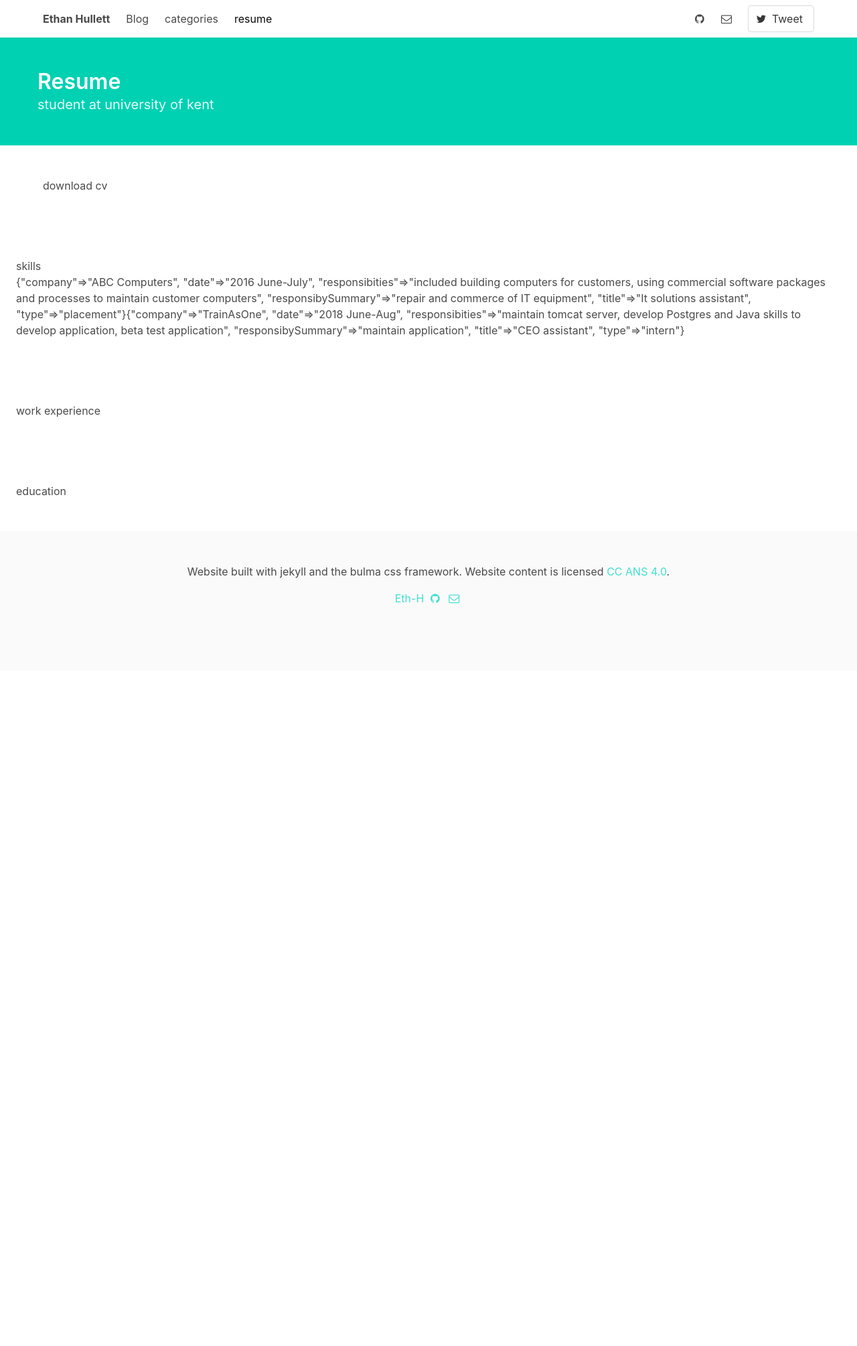
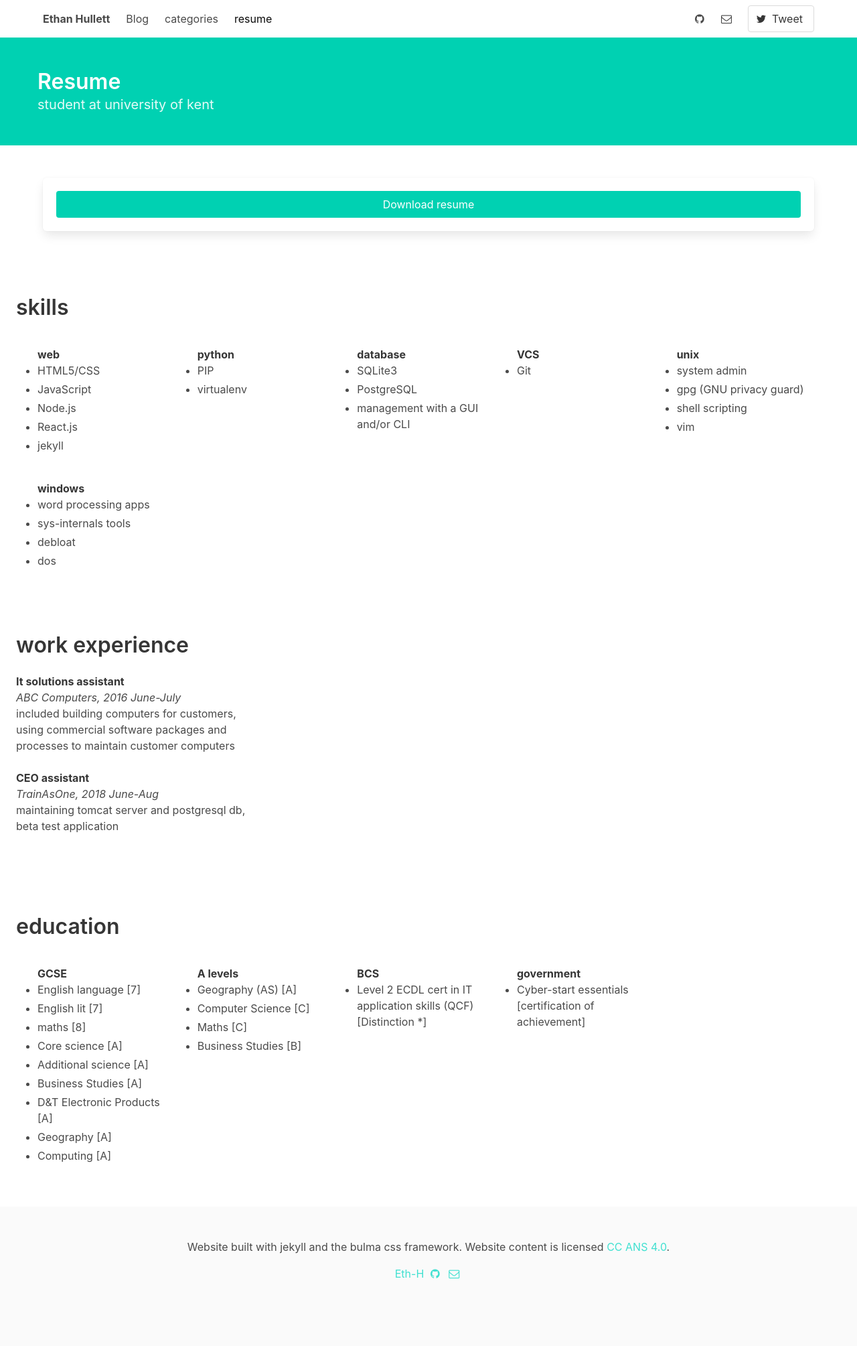
Before and after one commit to ethull/ethull.github.io, a Jekyll site: the page built from resume.html, in a window 1280 px wide. Shown: the whole page at 67% size. Built offline with Jekyll 4.4.1, drawn with Linux system fonts in a browser that asks for light colours; nearby versions of some CDN libraries; library files that are not in the unit come from our copies; comment, search, counter and statistics services are not loaded; before the commit the page ends 1001 px from its top, so only the background shows below that.

```diff
--- a/Gemfile
+++ b/Gemfile
@@ -7,4 +7,6 @@ group :jekyll_plugins do
    gem "jekyll-paginate", "~> 1.1.0"
    gem "jekyll-feed", "~> 0.13.0"
    gem "jekyll-gist"
+   gem "jekyll-redirect-from"
+
 end
--- a/_config.yml
+++ b/_config.yml
@@ -1,10 +1,10 @@
 name: Ethan Hullett
 description: "Ethan Hulletts personal website"
-baseurl: /ethull
-url: http://127.0.0.1:4000
+baseurl:
+url: https://ethull.github.io
 download:
 social:
-  github: Eth-H
+  github: ethull
   email: ethan.hullett@btinternet.com
   facebook:
   twitter:
@@ -32,7 +32,6 @@ plugins:
   - jekyll-paginate
   - jekyll-feed
   - jekyll-gist
-
 exclude:
   - Gemfile
   - Gemfile.lock
@@ -40,3 +39,4 @@ exclude:
   - LICENSE
   - CNAME
   - vendor
+  - dev.sh
--- a/_data/resume/experience.yml
+++ b/_data/resume/experience.yml
@@ -2,14 +2,14 @@
 -
   company: "ABC Computers"
   date: "2016 June-July"
-  responsibities: "included building computers for customers, using commercial software packages and processes to maintain customer computers"
+  responsiblities: "included building computers for customers, using commercial software packages and processes to maintain customer computers"
   responsibySummary: "repair and commerce of IT equipment"
   title: "It solutions assistant"
   type: placement
 -
   company: TrainAsOne
   date: "2018 June-Aug"
-  responsibities: "maintain tomcat server, develop Postgres and Java skills to develop application, beta test application"
+  responsiblities: "maintaining tomcat server and postgresql db, beta test application"
   responsibySummary: "maintain application"
   title: "CEO assistant"
   type: intern
--- a/_data/resume/skills.yml
+++ b/_data/resume/skills.yml
@@ -1,4 +1,12 @@
 ---
+-
+  skills:
+    - HTML5/CSS
+    - JavaScript
+    - Node.js
+    - React.js
+    - jekyll
+  type: web
 -
   skills:
     - PIP
@@ -6,22 +14,10 @@
   type: python
 -
   skills:
-    - HTML5/CSS
-    - JavaScript
-    - Node.js
-    - React.js
-  type: web
--
-  skills:
     - SQLite3
     - PostgreSQL
     - "management with a GUI and/or CLI"
   type: database
--
-  skills:
-    - "Windows DOS"
-    - "Unix shell"
-  type: "command line"
 -
   skills:
     - Git
@@ -31,10 +27,12 @@
     - "system admin"
     - "gpg (GNU privacy guard)"
     - "shell scripting"
+    - vim
   type: unix
 -
   skills:
     - "word processing apps"
     - "sys-internals tools"
     - debloat
+    - dos
   type: windows
--- /dev/null
+++ b/_dev_config.yml
@@ -0,0 +1 @@
+url: http://127.0.0.1:4000
--- a/_layouts/default.html
+++ b/_layouts/default.html
@@ -5,20 +5,20 @@
     <meta name="viewport" content="width=device-width, initial-scale=1">
     <title>{% if page.title %}{{ page.title }}{% else %}{{ site.name }}{% endif %}</title>
     <meta name="description" content="{% if page.excerpt %}{{ page.excerpt | strip_html | strip_newlines | truncate: 160 }}{% else %}{{ site.description }}{% endif %}">
-    <link rel="icon" href="{{ "/assets/images/favicon.png" | prepend: site.baseurl }}">
+    <link rel="icon" href="{{ "assets/images/favicon.png" | prepend: site.baseurl }}">
     <link rel="canonical" href="{{ page.url | replace:'index.html','' | prepend: site.baseurl | prepend: site.url }}" />
-    <link rel="alternate" type="application/rss+xml" title="{{ site.title }}" href="{{ site.baseurl }}/feed.xml" />
+    <link rel="alternate" type="application/rss+xml" title="{{ site.title }}" href="{{ site.baseurl }}feed.xml" />
 
     <link rel="stylesheet" href="{{ "/assets/css/application.css" | prepend: site.baseurl }}" />
-    <link rel="stylesheet" href="{{ "/assets/css/prism.css" | prepend: site.baseurl }}" />
+    <link rel="stylesheet" href="{{ "assets/css/prism.css" | prepend: site.baseurl }}" />
 </head>
 <body>
 {% include nav.html %}
 {{ content }}
 {% include footer.html %}
-<script src="{{ "/assets/js/toggle-menu.js" | prepend: site.baseurl }}"></script>
-<script src="{{ "/assets/js/jquery-3.1.1.min.js" | prepend: site.baseurl }}"></script>
-<script src="{{ "/assets/js/prism.js" | prepend: site.baseurl }}"></script>
+<script src="{{ "assets/js/toggle-menu.js" | prepend: site.baseurl }}"></script>
+<script src="{{ "assets/js/jquery-3.1.1.min.js" | prepend: site.baseurl }}"></script>
+<script src="{{ "assets/js/prism.js" | prepend: site.baseurl }}"></script>
 <script>
     $('.nav-toggle').bind('click', function(){
         var menus = $(this).siblings(".nav-menu");
--- a/_sass/_variables.scss
+++ b/_sass/_variables.scss
@@ -3,3 +3,4 @@
 //
 
 $body-bg: #000;
+$column-gap: 0.25rem;
--- a/resume.html
+++ b/resume.html
@@ -16,16 +16,57 @@ layout: default
 </section>
 <section class="section">
   <div class="container">
-    download cv
+    <div class="box">
+      <a
+        class="button is-primary"
+        style="width: 100%;"
+        href="{{ site.baseurl }}/curriculum_vitae.pdf"
+      >
+        Download resume
+      </a>
+    </div>
   </div>
 </section>
 <section class="section">
-  <h1>skills</h1>
-  {{ site.data.resume.experience}}
+  <h1 class="title">skills</h1>
+  <!--content enables bullet points but increases col proportions (1/3 -> 1/2) -->
+  <div class="columns is-multiline content">
+    {% for group in site.data.resume.skills %}
+    <ul
+      class="column is-4-tablet is-one-fifth-desktop is-2-widescreen is-1-fullhd"
+    >
+      <strong>{{group.type}}</strong>
+      {% for skill in group.skills %}
+      <li>{{ skill }}</li>
+      {% endfor %}
+    </ul>
+    {% endfor %}
+  </div>
 </section>
 <section class="section">
-  work experience
+  <h1 class="title">work experience</h1>
+  {% for job in site.data.resume.experience %}
+  <p style="word-wrap: break-word; width: 30%">
+    <strong>{{job.title}}</strong><br />
+    <i>{{job.company}}, {{job.date}}</i><br />
+    {{job.responsiblities}} <br />
+    &nbsp;
+  </p>
+  {% endfor %}
 </section>
 <section class="section">
-  education
+  <h1 class="title">education</h1>
+  <div class="columns is-multiline content">
+    {% for group in site.data.resume.education %}
+
+    <ul
+      class="column is-one-third-tablet is-one-fifth-desktop is-2-widescreen is-1-fullhd"
+    >
+      <strong>{{group.type}}</strong>
+      {% for grade in group.grades %}
+      <li>{{ grade }}</li>
+      {% endfor %}
+    </ul>
+    {% endfor %}
+  </div>
 </section>
```
Also changed, not shown: 404.html (added, +8 -0 lines), todo.txt (+14 -2 lines), Gemfile.lock, 2 other files.
